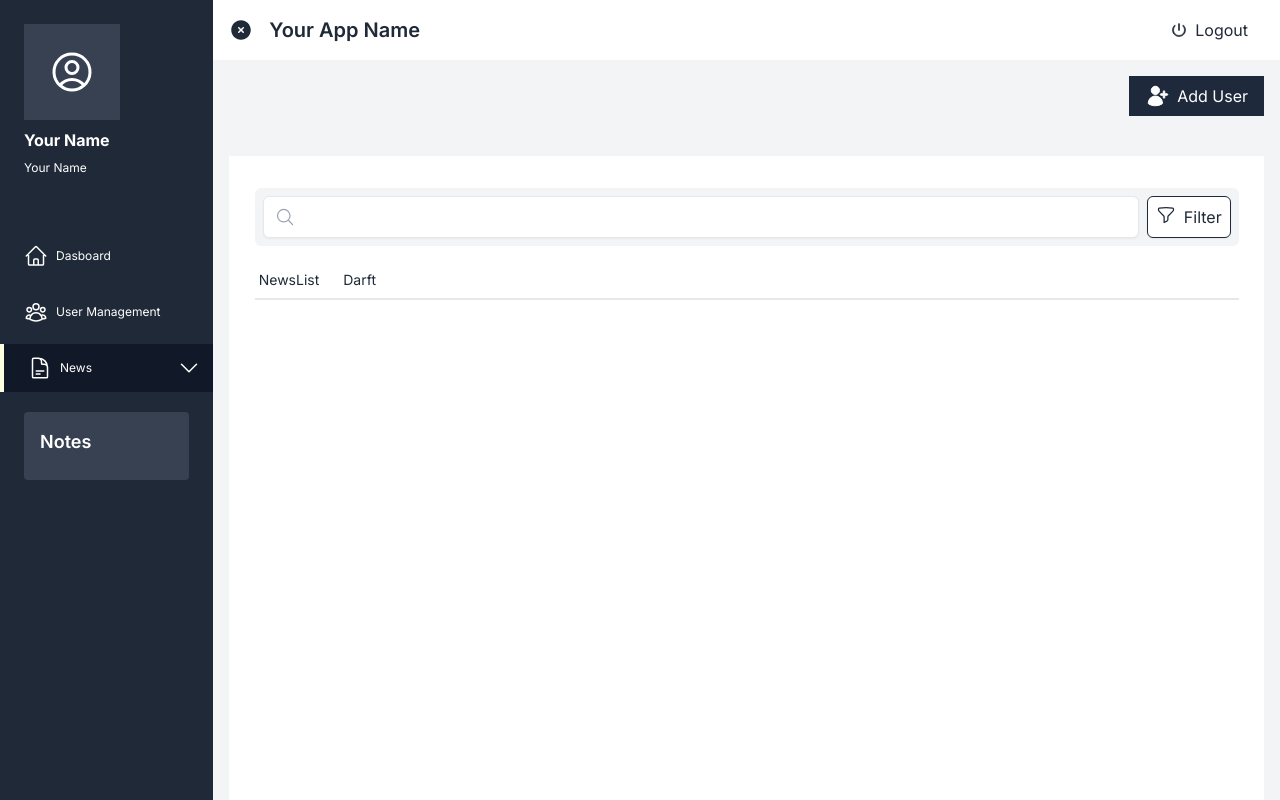
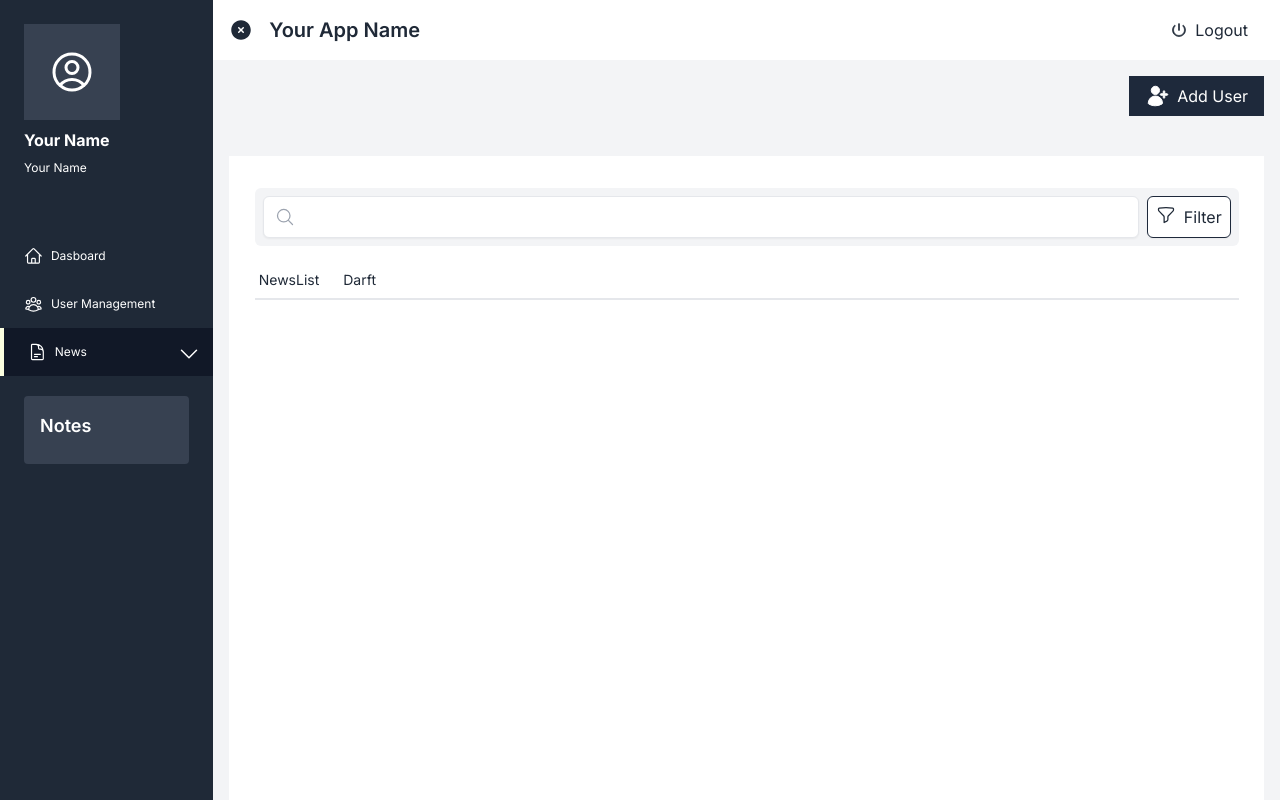
Before and after one commit to albaehaki/tes-ray-white, a Next.js app: page /news in a window 1280 px wide. Both pictures are taken after a click on the button 28 px from the left and 30 px from the top of the page. Shown: the top 800 px of the page. Built offline with nearby package versions, Linux system fonts and the light colour scheme.

Commit message:
memperbaiki side bar contents menu

```diff
--- a/components/sideBarContent.tsx
+++ b/components/sideBarContent.tsx
@@ -1,32 +1,50 @@
-import React from 'react';
-import { UserCircleIcon, HomeIcon, InboxIcon, BookmarkIcon, DocumentTextIcon, ChevronDownIcon, UserGroupIcon } from "@heroicons/react/24/outline";
-import Link from 'next/link';
-import { usePathname } from 'next/navigation'
+import React from "react";
+import {
+  UserCircleIcon,
+  HomeIcon,
+  InboxIcon,
+  BookmarkIcon,
+  DocumentTextIcon,
+  ChevronDownIcon,
+  UserGroupIcon,
+} from "@heroicons/react/24/outline";
+import Link from "next/link";
+import { usePathname } from "next/navigation";
+import useHandleStore from "@/store/handleStore";
 
 const ContentSidebar = () => {
-  const pathname = usePathname()
+  const { isSubMenuOpen, handleToggles } = useHandleStore((state) => state);
+  const pathname = usePathname();
   const listMenuItems = [
     {
       id: 1,
-      name: 'Dasboard',
+      name: "Dasboard",
       link: "/dasboard",
-      icon: <HomeIcon className="w-6 h-6" />
+      icon: <HomeIcon className="w-6 h-6" />,
     },
     {
       id: 2,
-      name: 'User Management',
+      name: "User Management",
       link: "/user-management",
-      icon: <UserGroupIcon className="w-6 h-6" />
+      icon: <UserGroupIcon className="w-6 h-6" />,
     },
     {
       id: 3,
-      name: 'News',
+      name: "News",
       link: "/news",
       icon: <DocumentTextIcon className="w-6 h-6" />,
-      icon2: <ChevronDownIcon className="w-6 h-6 justify-self-end absolute right-3" />
+      icon2: (
+        <ChevronDownIcon className="w-6 h-6 justify-self-end absolute right-3" />
+      ),
+      subMenu: {
+        id: 31,
+        name: "Add News",
+        link: "/news/add-news",
+        icon: <DocumentTextIcon className="w-6 h-6" />,
+      },
     },
   ];
-  console.log(pathname)
+  console.log(pathname);
   return (
     <div className="flex flex-col bg-gray-800 text-white h-screen">
       {/* Profile */}
@@ -40,18 +58,58 @@ const ContentSidebar = () => {
 
       {/* Menu List */}
       <div className="mt-8">
-        <ul className="space-y-2">
-          {listMenuItems.map((item: any) =>(<><Link href={item.link} className={`flex items-center space-x-2 py-3 px-6 ${pathname === item.link? `bg-gray-900 border-l-4 border-[#fcffe0]` : ``}`}>
-            {item.icon}
-            <span className="text-xs">{item.name}</span>
-            {item.icon2}
-          </Link></>))}
+        <ul className="">
+          {listMenuItems.map((item: any) => (
+            <>
+              <div
+                className={`flex align-middle items-center space-x-2 py-3 px-6 ${
+                  pathname === item.link
+                    ? `bg-gray-900 border-l-4 border-[#fcffe0]`
+                    : ``
+                }`}
+              >
+                {/* <Link
+                href={item.link}
+                className={`flex items-center space-x-2 py-3 px-6 ${
+                  pathname === item.link
+                    ? `bg-gray-900 border-l-4 border-[#fcffe0]`
+                    : ``
+                }`}
+              > */}
+                {item.icon}
+                <Link href={item.link} className="text-xs w-full">
+                  {item.name}
+                </Link>
+                <div
+                  className="items-center -mt-5"
+                  onClick={() => {
+                    handleToggles("isSubMenuOpen");
+                  }}
+                >
+                  {item.icon2}
+                </div>
+              </div>
+              {isSubMenuOpen && item.subMenu ? (
+                <div className={`pl-14 py-2 ${isSubMenuOpen && item.subMenu.name === "Add News" ? "" : ''} ${
+                  pathname === item.subMenu.link
+                    ? `bg-gray-900 border-l-4 border-[#fcffe0]`
+                    : ``
+                }`}>
+                  <Link href={item.subMenu.link} className="text-xs">
+                    {item.subMenu.name}
+                  </Link>
+                  {/* {item.subMenu.name} */}
+                </div>
+              ) : (
+                ""
+              )}
+            </>
+          ))}
           {/* <li className="flex items-center space-x-2 relative py-3 px-14">
 
             <span className="text-xs ">Add News</span>
 
           </li> */}
-
         </ul>
       </div>
 
--- a/store/handleStore.ts
+++ b/store/handleStore.ts
@@ -8,11 +8,11 @@ interface HandleState {
     isDropDownTable: boolean,
     isDropDownPagination: boolean,
     isDropDownFilter: boolean,
+    isSubMenuOpen: boolean,
   handleToggles: (data: any) => void
 }
 
 const useHandleStore = create<HandleState>()((set) => ({
-
     isSideBarOpen: false,
     isPopUpAddUser: false,
     isPopUpEditUser: false,
@@ -20,7 +20,7 @@ const useHandleStore = create<HandleState>()((set) => ({
     isDropDownTable: false,
     isDropDownPagination: false,
     isDropDownFilter: false,
-
+    isSubMenuOpen: false,
   handleToggles: (data) => { switch (data) {
     case "isSideBarOpen":
         set((state) => ({ isSideBarOpen: !state.isSideBarOpen }))
@@ -43,6 +43,9 @@ const useHandleStore = create<HandleState>()((set) => ({
     case "isDropDownFilter":
         set((state) => ({ isDropDownFilter: !state.isDropDownFilter }))
         break;
+    case "isSubMenuOpen":
+        set((state) => ({ isSubMenuOpen: !state.isSubMenuOpen }))
+        break;
     default:
         break;
   }
```
